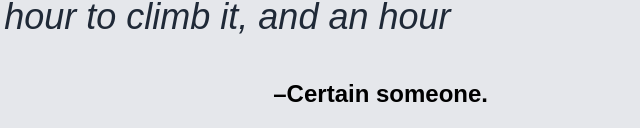
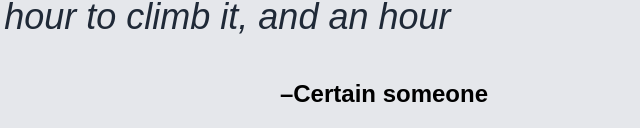
Before and after one commit to onna3312/landing-page-odin, a plain HTML site: page index.html in a window 1280 px wide. Shown: the part 1119-1258 px from the top of the page, 602-1242 px from the left. Drawn offline with Linux system fonts and the light colour scheme.

Commit message:
Finish section three

```diff
--- a/index.html
+++ b/index.html
@@ -53,7 +53,7 @@
             And the shepherd's boy says, there's this mountain of pure diamond. It takes an hour to climb it, and an hour to go around it!
         </div>
         <div class="section-three__quote-attribution">
-            –Certain someone.
+            –Certain someone
         </div>
         </div>
     </div>
```
